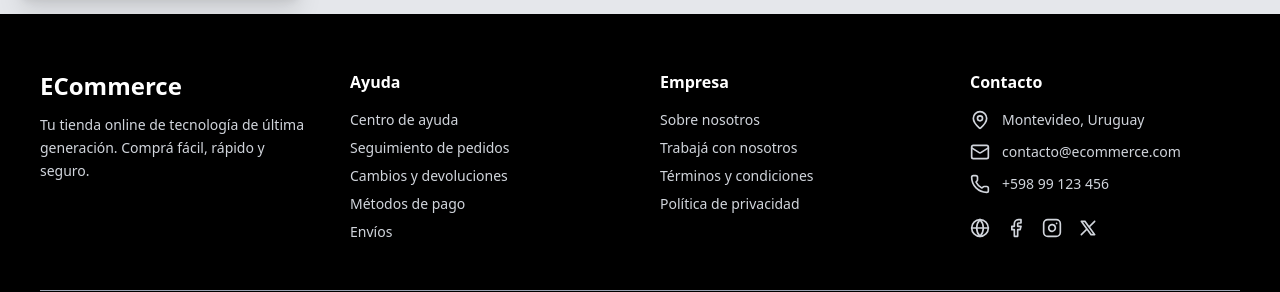
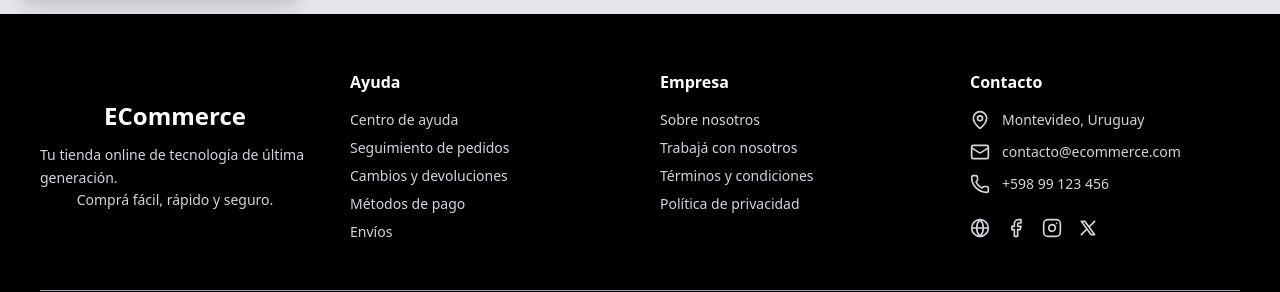
Before and after one commit to GastonBlack/ECommerce-frontend, a Next.js app: page / in a window 1280 px wide. Shown: the part 470-762 px from the top of the page. Built offline with nearby package versions, Linux system fonts and the light colour scheme; no server answers.

Commit message:
Pequeña mejora al FooterContact.

```diff
--- a/app/components/FooterContact.tsx
+++ b/app/components/FooterContact.tsx
@@ -9,15 +9,13 @@ import {
 
 export default function FooterContact() {
     return (
-        <footer className="w-full bg-black text-gray-300 px-10 pt-14 pb-6">
+        <footer className="w-full bg-black text-gray-300 px-10 pt-14 pb-6 ">
 
             <div className="grid grid-cols-1 md:grid-cols-4 gap-10 mb-12">
-                <div>
+                <div className="flex flex-col items-center justify-center text-sm leading-relaxed">
                     <h2 className="text-white text-2xl font-bold mb-3">ECommerce</h2>
-                    <p className="text-sm leading-relaxed">
-                        Tu tienda online de tecnología de última generación.
-                        Comprá fácil, rápido y seguro.
-                    </p>
+                    <p>Tu tienda online de tecnología de última generación.</p>
+                    <p>Comprá fácil, rápido y seguro.</p>
                 </div>
 
                 <div>
```
